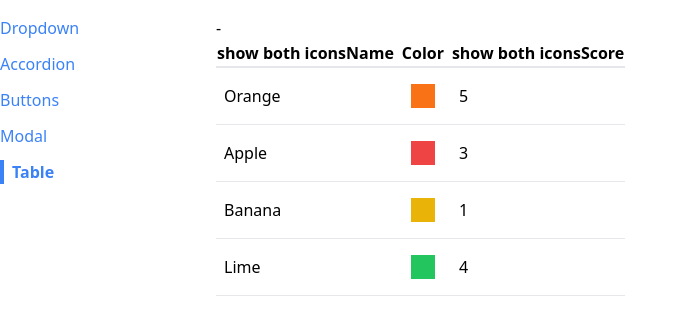
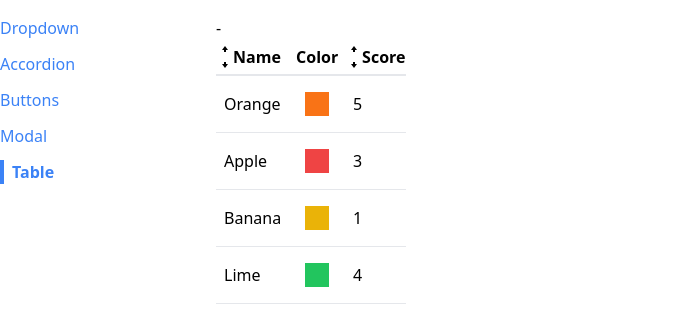
Before and after one commit to emonShimoul/udemy-react-redux-comps, a React (Create React App) app: page /table in a window 1280 px wide. Shown: the top 326 px of the page, without its empty margins (0-688 px from the left). Built offline with nearby package versions, Linux system fonts and the light colour scheme.

Commit message:
displaying sortable icons

```diff
--- a/src/components/SortableTable.js
+++ b/src/components/SortableTable.js
@@ -1,4 +1,5 @@
 import React, { useState } from 'react';
+import { GoArrowSmallDown, GoArrowSmallUp } from "react-icons/go";
 import Table from './Table';
 
 const SortableTable = (props) => {
@@ -28,9 +29,11 @@
         return {
             ...column,
             header: () => (
-                <th onClick={() => handleClick(column.label)}>
-                    {getIcons(column.label, sortBy, sortOrder)}
-                    {column.label}
+                <th className='cursor-pointer hover:bg-gray-100' onClick={() => handleClick(column.label)}>
+                    <div className="flex items-center">
+                        {getIcons(column.label, sortBy, sortOrder)}
+                        {column.label}
+                    </div>
                 </th>
             ),
         };
@@ -66,15 +69,33 @@
 
 function getIcons(label, sortBy, sortOrder) {
     if (label !== sortBy) {
-        return 'show both icons';
+        return (
+            <div>
+                <GoArrowSmallUp />
+                <GoArrowSmallDown />
+            </div>
+        );
     }
 
     if (sortOrder === null) {
-        return 'show both icons';
+        return (
+            <div>
+                <GoArrowSmallUp />
+                <GoArrowSmallDown />
+            </div>
+        );
     } else if (sortOrder === 'asc') {
-        return 'show up icon';
+        return (
+            <div>
+                <GoArrowSmallUp />
+            </div>
+        );
     } else if (sortOrder === 'desc') {
-        return 'show down icon';
+        return (
+            <div>
+                <GoArrowSmallDown />
+            </div>
+        );
     }
 }
 
```
